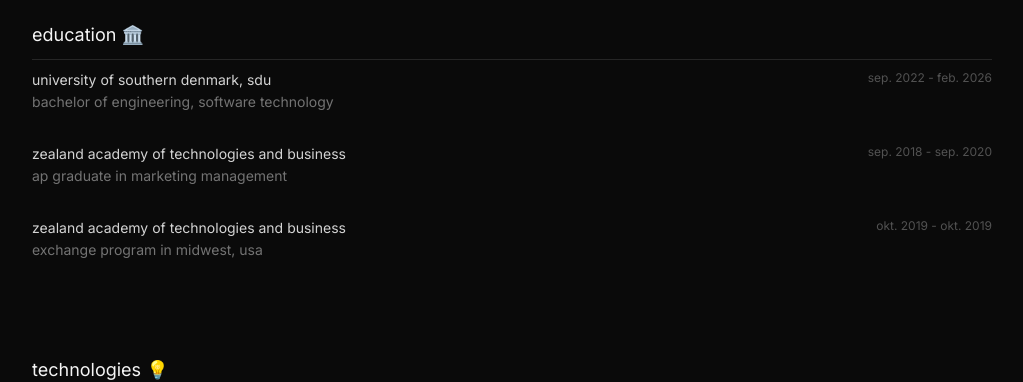
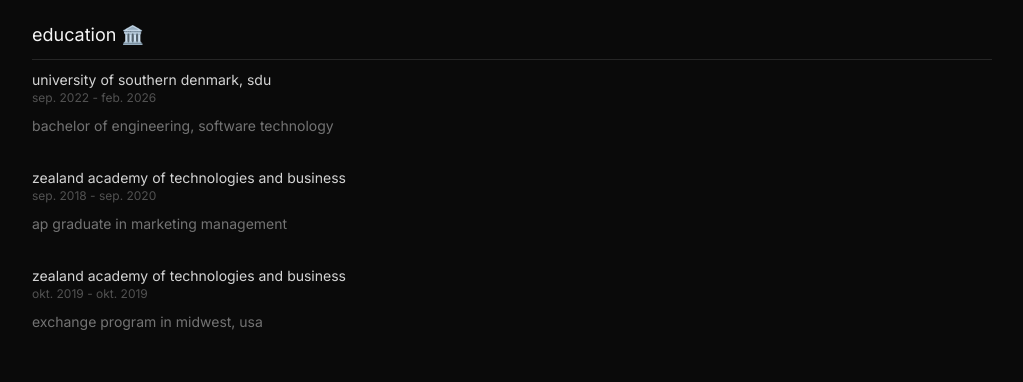
Before and after one commit to gokm8/portfolio-v2, a Next.js app: page / in a window 1280 px wide. Shown: the part 215-597 px from the top of the page, without its empty margins (128-1151 px from the left). Built offline with nearby package versions, Linux system fonts and the light colour scheme.

Commit message:
use Box tag

```diff
--- a/components/home-page/Education.tsx
+++ b/components/home-page/Education.tsx
@@ -1,5 +1,6 @@
 import React from 'react'
-import { Container } from 'components/craft'
+import { Container, Box } from 'components/craft'
+
 function Education() {
   const educationalData = [
     {
@@ -26,15 +27,15 @@ function Education() {
 
       {/* educational data */}
       {educationalData.map((data, index) => (
-        <div key={index} className='mb-8'>
-          <div className='flex flex-col justify-between sm:flex-row'>
+        <Box key={index} className='mb-8 last:mb-0' direction='col' gap={1}>
+          <Box direction={{ sm: 'col', md: 'row' }} className='justify-between'>
             <h3 className='text-sm text-neutral-300'>{data.school}</h3>
             <p className='mb-1.5 text-xs text-neutral-600 sm:text-left'>
               {data.date}
             </p>
-          </div>
+          </Box>
           <p className='text-sm text-neutral-500'>{data.education}</p>
-        </div>
+        </Box>
       ))}
     </Container>
   )
```
